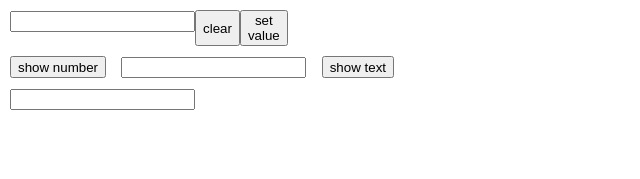
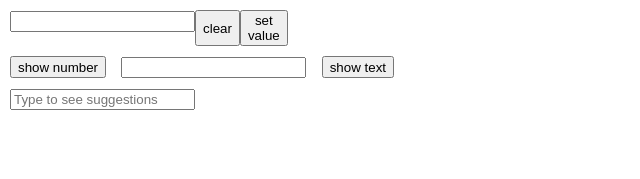
Before and after one commit to FeHHix/syntellect-app, a React (Create React App) app: page / in a window 1280 px wide. Shown: the top 179 px of the page, without its empty margins (0-640 px from the left). Built offline with nearby package versions, Linux system fonts and the light colour scheme.

Commit message:
Что-то получилось.

```diff
--- a/src/shared/ui/Input.tsx
+++ b/src/shared/ui/Input.tsx
@@ -12,7 +12,7 @@ type TProps = IDataTestAttributes &
          * Обработчик события изменения значения в поле ввода.
          * Вызывается при изменении значения пользователем.
          */
-        onChange: React.ChangeEventHandler<HTMLInputElement>;
+        onChange?: React.ChangeEventHandler<HTMLInputElement>;
         onFocus?: () => void;
         /**
          * Текущее значение поля ввода.
@@ -29,7 +29,7 @@ type TProps = IDataTestAttributes &
  * @returns JSX-элемент input
  */
 export const Input: React.FC<TProps> = (props) => {
-    const {dataTestId, onChange, value} = props;
+    const {dataTestId, onChange, value, ...rest} = props;
 
     // const inputRef = React.useRef<HTMLInputElement>(null);
 
@@ -42,5 +42,12 @@ export const Input: React.FC<TProps> = (props) => {
     //     },
     // }));
 
-    return <input data-testid={dataTestId} onChange={onChange} value={value} />;
+    return (
+        <input
+            {...rest}
+            data-testid={dataTestId}
+            onChange={onChange}
+            value={value}
+        />
+    );
 };
--- a/src/shared/ui/SuggestControl/SuggestInput.tsx
+++ b/src/shared/ui/SuggestControl/SuggestInput.tsx
@@ -40,9 +40,9 @@ export const SuggestInput: React.FunctionComponent<TProps> = ({
 }) => {
     const [isLoading, setIsLoading] = React.useState(false);
     const [filteredOptions, setFilteredOptions] = React.useState<IOption[]>([]);
-    const [showDropdown, setShowDropdown] = React.useState(false);
     const [search, setSearch] = React.useState('');
-    const [selectionMade, setSelectionMade] = React.useState(false);
+    const [displayValue, setDisplayValue] = React.useState(''); // Новое состояние для отображаемого значения
+    const [focus, setFocus] = React.useState(false);
 
     // Для дебаунса запросов
     const debouncedFetch = React.useCallback(
@@ -52,60 +52,55 @@ export const SuggestInput: React.FunctionComponent<TProps> = ({
                 const results = await fetcher(search);
                 const limitedResults = results.slice(0, maxSuggestions);
                 setFilteredOptions(limitedResults);
-                setShowDropdown(true);
             } catch (err) {
                 console.error(err);
             } finally {
                 setIsLoading(false);
             }
         }, debounceDelay),
-        [fetcher, debounceDelay]
+        [fetcher, debounceDelay, maxSuggestions]
     );
 
-    // Обработчик изменения
-    const handleInputChange = (event: React.ChangeEvent<HTMLInputElement>) => {
+    // Начинаем поиск, если набрано минимум нужное количество символов
+    React.useEffect(() => {
+        if (search.length >= minCharsToFetch) {
+            debouncedFetch(search);
+        } else {
+            setFilteredOptions([]);
+        }
+    }, [search, debouncedFetch, minCharsToFetch]);
+
+    // Обработчик изменения поискового инпута
+    const handleSearchChange = (event: React.ChangeEvent<HTMLInputElement>) => {
         setSearch(event.target.value);
-        setSelectionMade(false);
-    };
-
-    // Скрыть выпадающий список при потере фокуса
-    const hideDropdown = () => {
-        setShowDropdown(false);
-        setFilteredOptions([]);
     };
 
     // Выбор пункта
     const selectOption = (selectedOption: IOption) => {
-        console.log('selectOption', selectedOption.value);
-        setSearch(selectedOption.value);
-        setShowDropdown(false);
-        setFilteredOptions([]);
-        setSelectionMade(true);
+        setDisplayValue(selectedOption.value); // обновляем отображаемое значение
+        setSearch(''); // очищаем поисковый инпут
+        setFilteredOptions([]); // скроем список
         onSelect(selectedOption);
     };
 
-    // Начинаем поиск, если набралось достаточное количество символов
-    React.useEffect(() => {
-        if (!selectionMade && search.length >= minCharsToFetch) {
-            console.log('debouncedFetch', search);
-            debouncedFetch(search);
-        } else {
-            setFilteredOptions([]);
-        }
-    }, [search, selectionMade, debouncedFetch, minCharsToFetch]);
-
     return (
         <>
-            <Input
-                type="text"
-                placeholder={placeholder}
-                value={search}
-                onChange={handleInputChange}
-                onBlur={hideDropdown}
-                autoComplete="off"
-            />
+            {focus ? (
+                <Input
+                    value={search}
+                    onChange={handleSearchChange}
+                    onBlur={() => setFocus(false)}
+                />
+            ) : (
+                <Input
+                    onFocus={() => setFocus(true)}
+                    value={displayValue}
+                    placeholder={placeholder}
+                    readOnly
+                />
+            )}
             {(isLoading && <div>{loadingMessage}</div>) ||
-                (showDropdown && filteredOptions.length > 0 && (
+                (filteredOptions.length > 0 && (
                     <ul className="suggestions-list">
                         {filteredOptions.map((option) => (
                             <li
```
